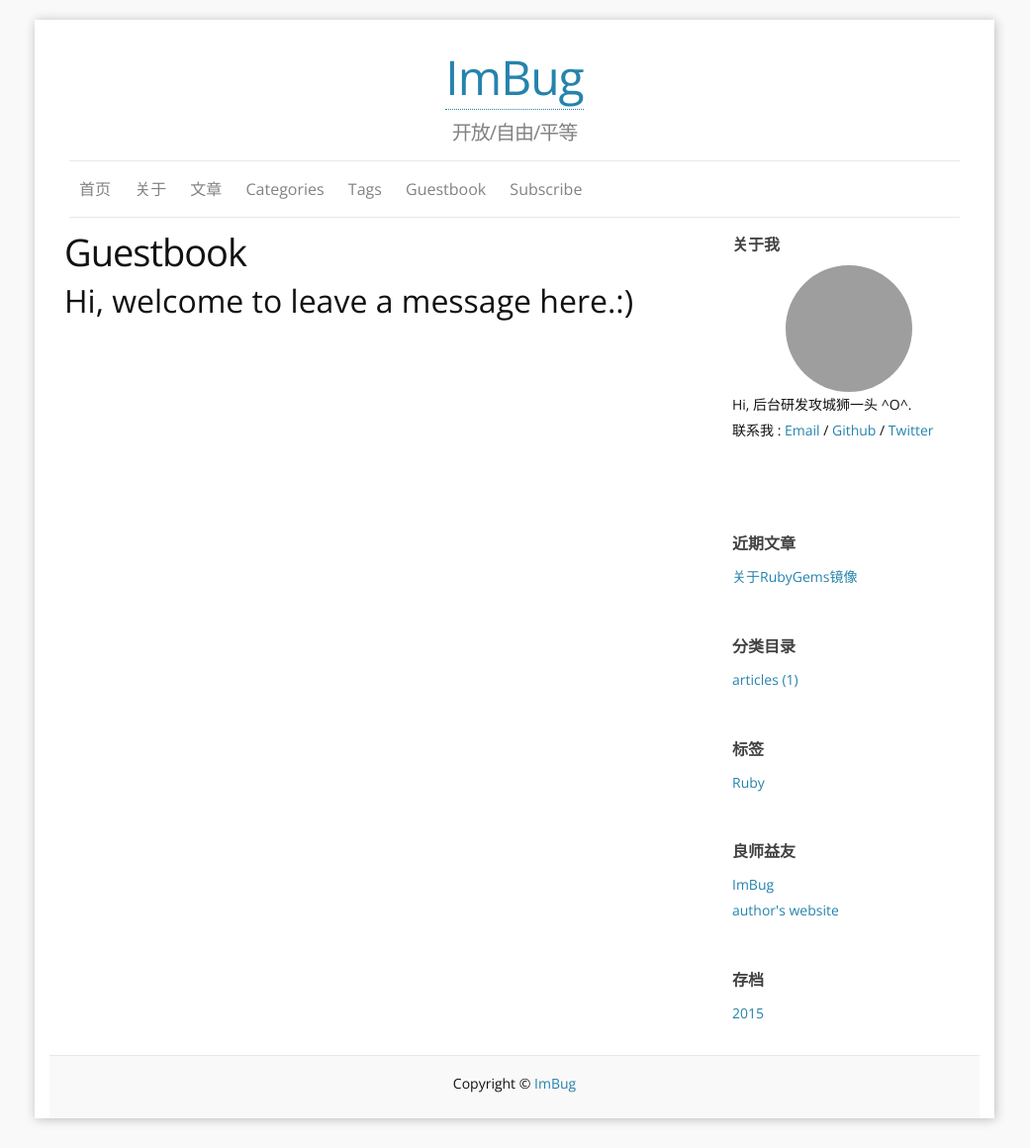
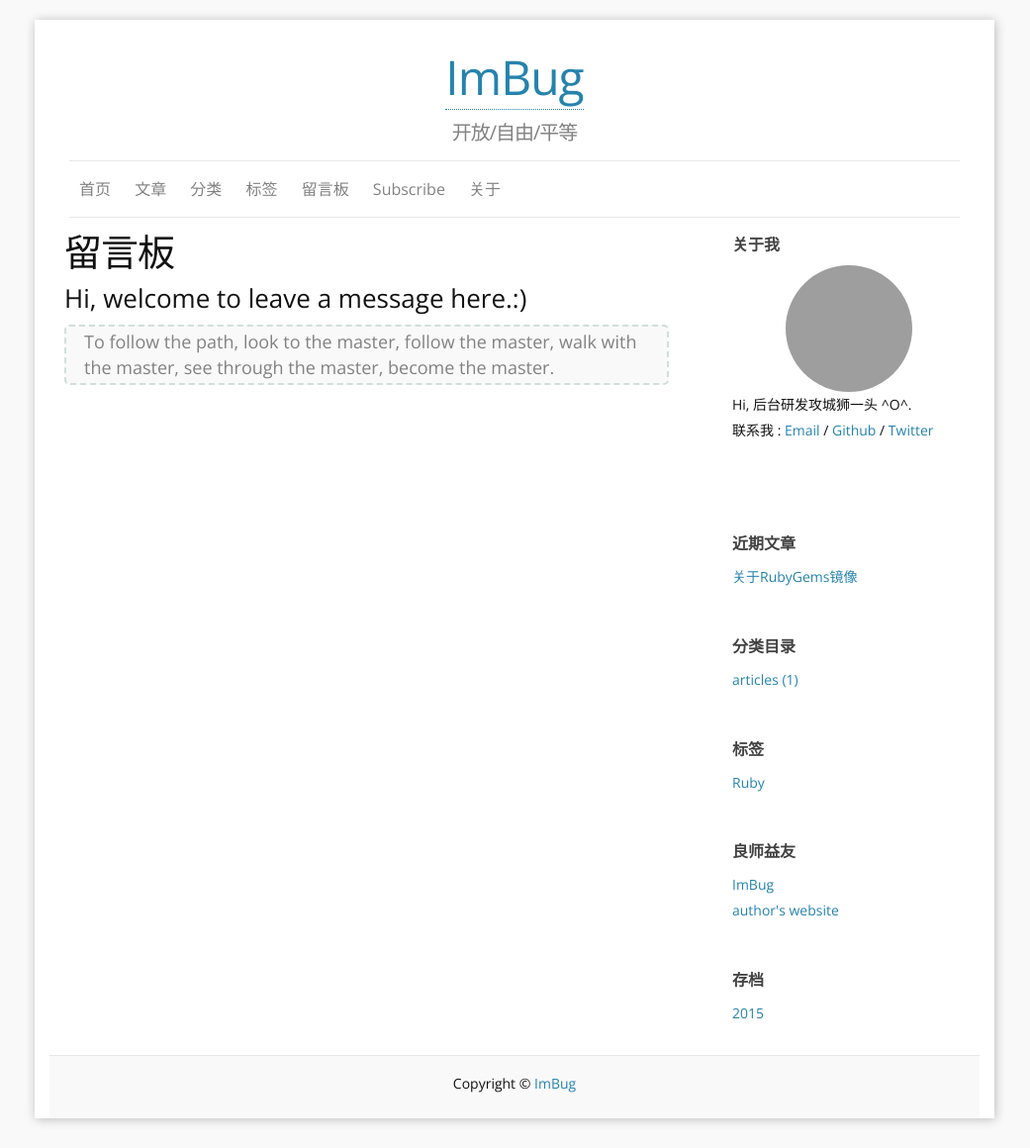
Before and after one commit to shanshouchen/blog, a Jekyll site: the page built from f_guestbook.md, in a window 1280 px wide. Shown: the whole page at 99% size, without its empty margins (120-1161 px from the left). Built offline with Jekyll 4.4.1, drawn with Linux system fonts in a browser that asks for light colours; comment, search, counter and statistics services are not loaded; grey boxes are pictures that could not be loaded.

```diff
--- a/d_categories.md
+++ b/d_categories.md
@@ -1,6 +1,6 @@
 ---
 layout: page
-title: Categories
+title: 分类
 permalink: /categories/
 ---
 
--- a/e_tags.md
+++ b/e_tags.md
@@ -1,6 +1,6 @@
 ---
 layout: page
-title: Tags
+title: 标签
 permalink: /tags/
 ---
 
--- a/f_guestbook.md
+++ b/f_guestbook.md
@@ -1,9 +1,9 @@
 ---
 layout: page
-title: Guestbook
+title: 留言板
 comments: yes
 permalink: /guestbook/
 ---
-## Hi, welcome to leave a message here.:)
+### Hi, welcome to leave a message here.:)
 
-<!-- > To follow the path, look to the master, follow the master, walk with the master, see through the master, become the master. -->
+> To follow the path, look to the master, follow the master, walk with the master, see through the master, become the master.
```
Also changed, not shown: _posts/2015-04-23-关于RubyGems镜像.md (+5 -0 lines), g_about.md (renamed from b_about.md).
